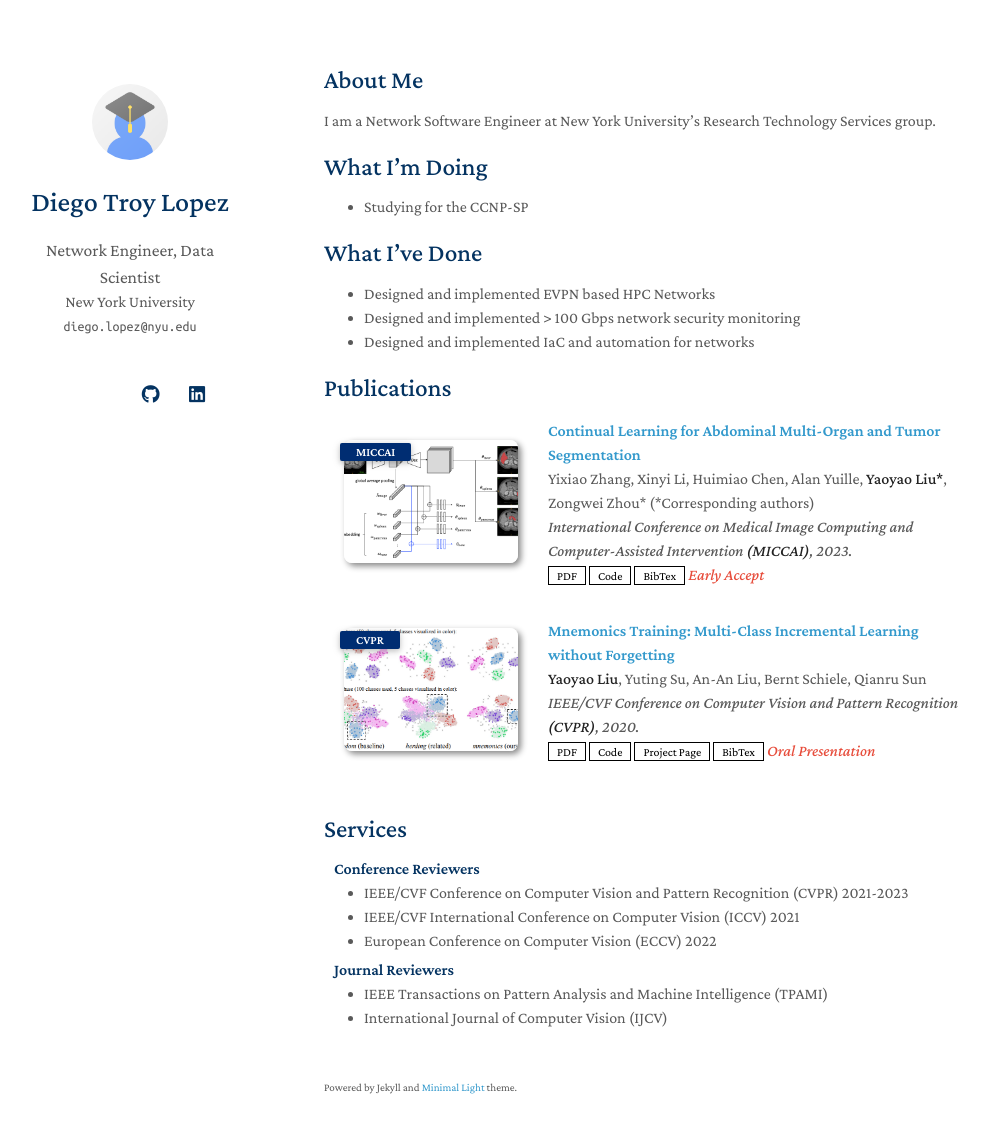
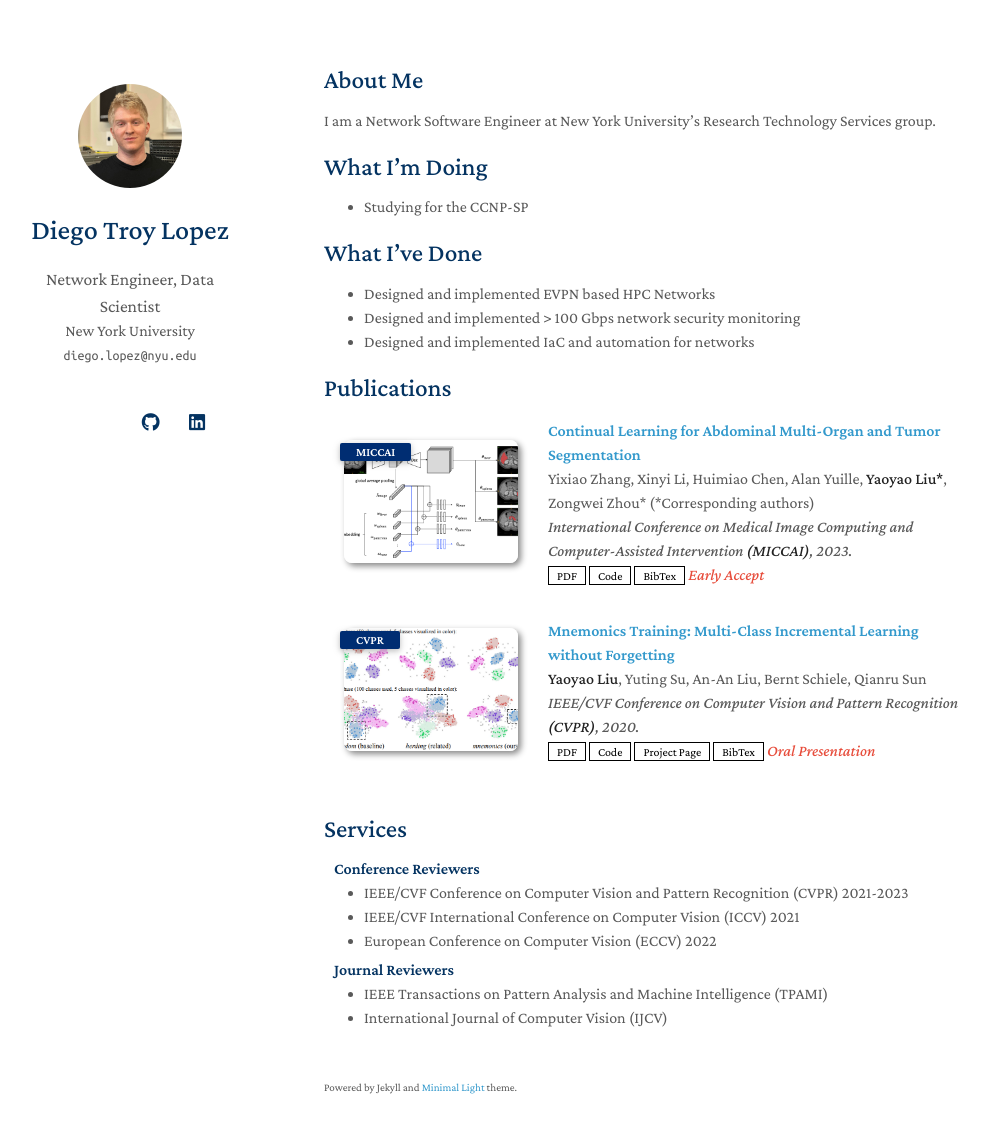
Before and after one commit to diego-lopez8/diego-lopez8.github.io, a Jekyll site: the page built from index.md, in a window 1280 px wide and 1168 px high. Shown: the top 1133 px of the window, without its empty margins (146-1135 px from the left). Built offline with Jekyll 4.4.1, drawn with Linux system fonts in a browser that asks for light colours; a style sheet for code colours, icons or effects is not loaded; our own code applies the rules of GitHub Pages for plain Markdown files.

Commit message:
Update _config.yml

```diff
--- a/_config.yml
+++ b/_config.yml
@@ -19,7 +19,7 @@ linkedin: https://www.linkedin.com/in/dtlopez/
 
 # Images (e.g., your profile picture and your website's favicon)
 # "favicon" and "favicon_dark" are used for the light and dark modes, respectively.
-avatar: ./assets/img/avatar.png
+avatar: ./assets/img/me.jpg
 favicon: ./assets/img/favicon.png
 favicon_dark: ./assets/img/favicon-dark.png
 
```
